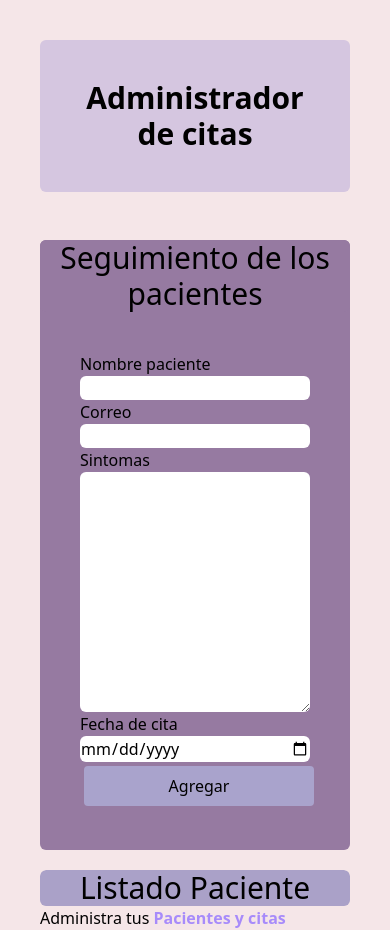
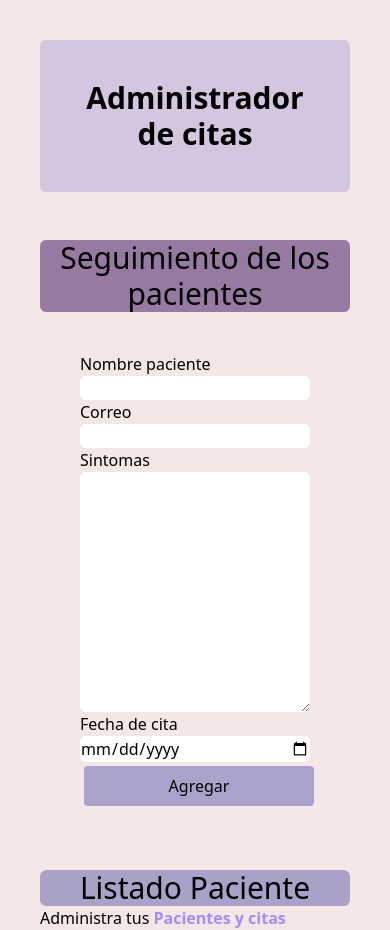
Before and after one commit to Oscar060502/Top_Avan_Pro, a React (Vite) app in the folder citas/: page / in a window 390 px wide. Built offline with nearby package versions, Linux system fonts and the light colour scheme.

Commit message:
Mejoramiento de la responsividad
Se saca el titulo del contenido del formulario

```diff
--- a/citas/src/components/Formulario.jsx
+++ b/citas/src/components/Formulario.jsx
@@ -67,7 +67,7 @@ const Formulario = ({setPacientes, pacientes, paciente, setPaciente}) => {
 
 
     return (
-    <div className='bg-[#967aa1] ml-10 mr-10 h-fit sm:mr-5 sm:ml-10 md:w-1/2 lg:w-2/5 rounded-md'>
+    <div className='ml-10 mr-10 h-fit sm:mr-10 sm:ml-10 md:mr-5 md:ml-10 md:w-1/2 lg:w-2/5 rounded-md'>
         <h2 className='bg-[#967aa1] text-3xl text-center rounded-md'>Seguimiento de los pacientes</h2>
         {error && <p className="bg-[#ad0b2e] rounded-md sm:text-center sm:1 p-4 m-5">Por favor rellene todos los campos</p>}
         <form className='p-10' onSubmit={validarFormulario}>
```
